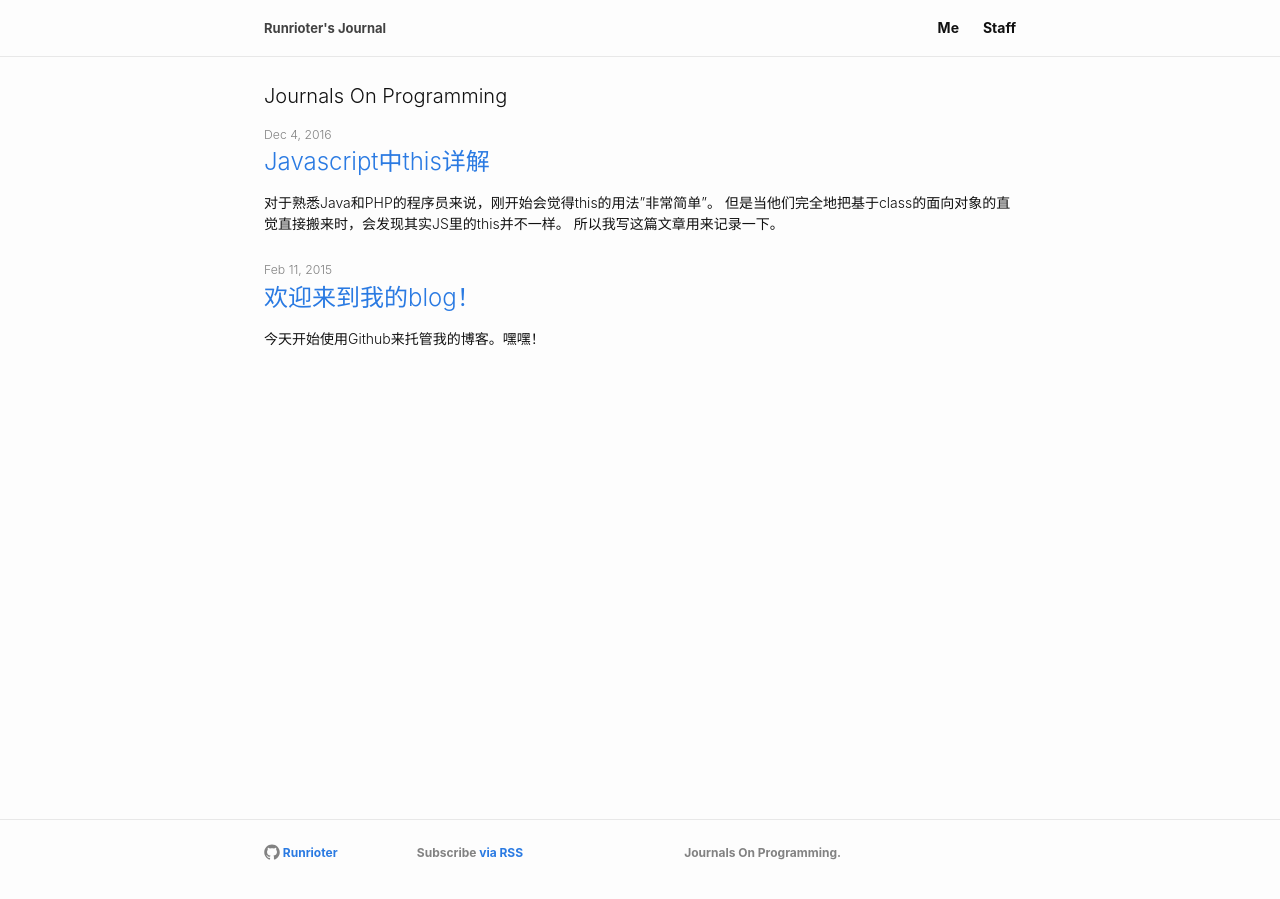
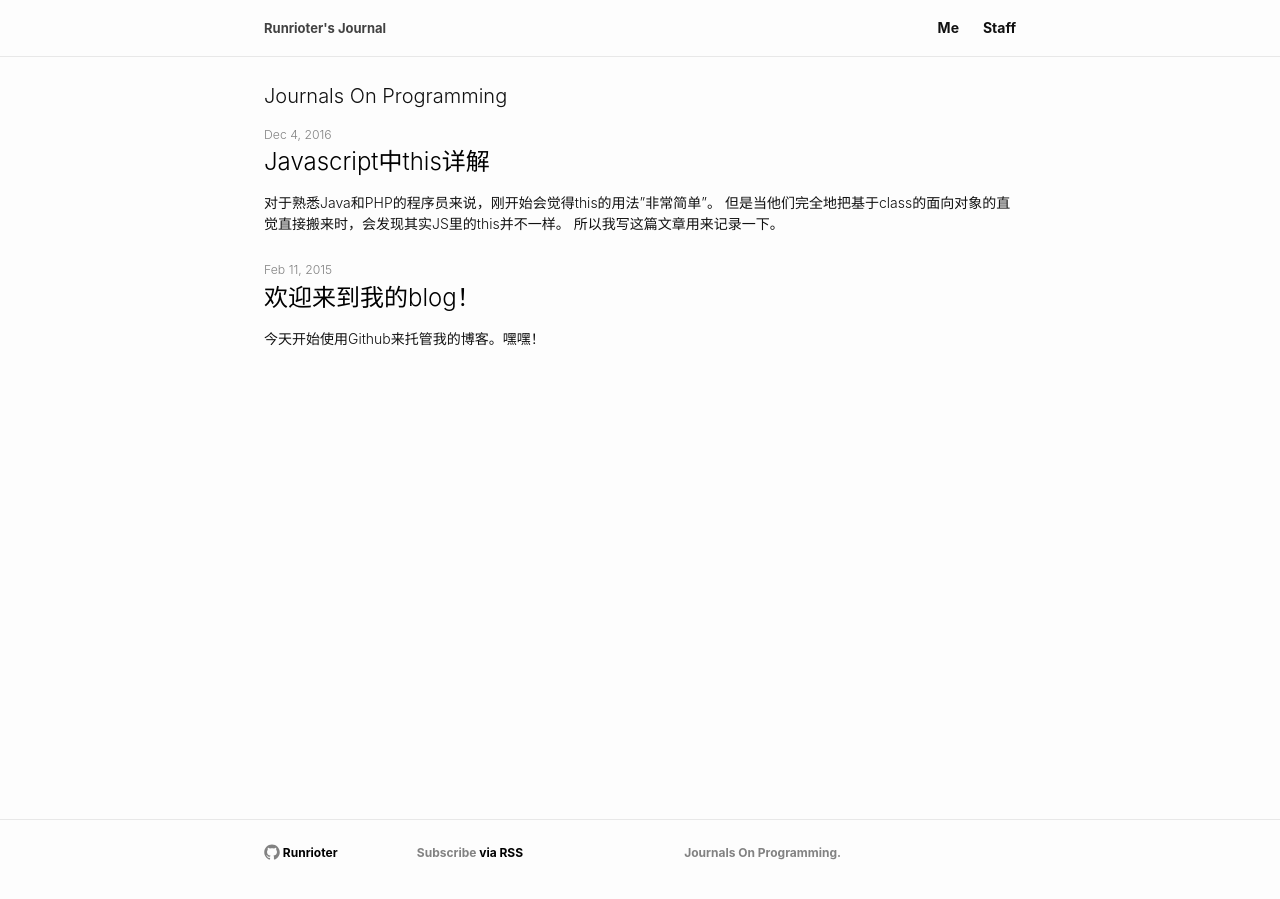
Before and after one commit to Runrioter/Runrioter.github.io, a Jekyll site: the page built from index.html, in a window 1280 px wide. Built offline with Jekyll 4.4.1, drawn with Linux system fonts in a browser that asks for light colours.

Commit message:
style: My bad CSS skill

```diff
--- a/assets/css/main.scss
+++ b/assets/css/main.scss
@@ -14,7 +14,7 @@
 
 $text-color:       #111;
 $background-color: #fdfdfd;
-$brand-color:      #2a7ae2;
+$brand-color:      #000000;
 
 $grey-color:       #828282;
 $grey-color-light: lighten($grey-color, 40%);
--- a/assets/css/styles.css
+++ b/assets/css/styles.css
@@ -35,7 +35,7 @@ h3, h4, h5, h6 {
 }
 
 a {
-  color:#39c;
+  color:#000000;
   text-decoration:none;
 }
 
```
